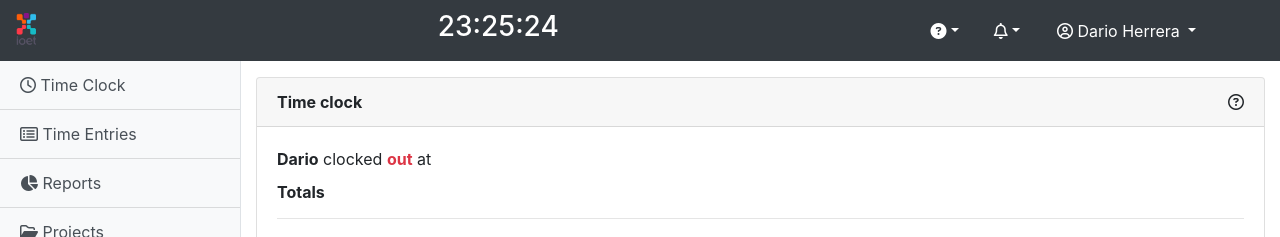
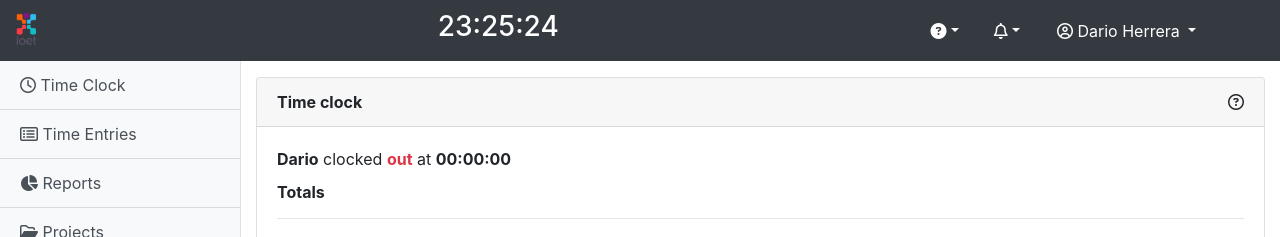
Before and after one commit to ioet/time-tracker-ui, an Angular app: page /time-clock in a window 1280 px wide. Shown: the top 237 px of the page. Built offline with nearby package versions, Linux system fonts and the light colour scheme.

Commit message:
Fix variable

```diff
--- a/src/app/components/options-sidebar/time-clock/time-clock.component.html
+++ b/src/app/components/options-sidebar/time-clock/time-clock.component.html
@@ -17,10 +17,8 @@
     </div>
 
     <div class="card-body">
-      <p *ngIf="!isClockIn" class="card-title text-left"><strong>{{ username }}</strong> clocked <strong
-          class="text-success">in</strong> at <strong>{{ clockInUsername }}</strong></p>
-      <p *ngIf="isClockIn" class="card-title text-left"><strong>{{ username }}</strong> clocked <strong
-          class="text-danger">out</strong> at <strong>{{ clockOutUsername }}</strong></p>
+      <p *ngIf="!isClockIn" class="card-title text-left"><strong>{{ username }}</strong> clocked <strong class="text-success">in</strong> at <strong>{{ hour | number: '2.0-2' }}:{{ minute | number: '2.0-2' }}:{{ seconds | number: '2.0-2' }}</strong></p>
+      <p *ngIf="isClockIn" class="card-title text-left"><strong>{{ username }}</strong> clocked <strong class="text-danger">out</strong> at <strong>{{ hour | number: '2.0-2' }}:{{ minute | number: '2.0-2' }}:{{ seconds | number: '2.0-2' }}</strong></p>
       <h6 class="text-left"><strong>Totals</strong></h6>
       <hr>
       <div class="row">
```
